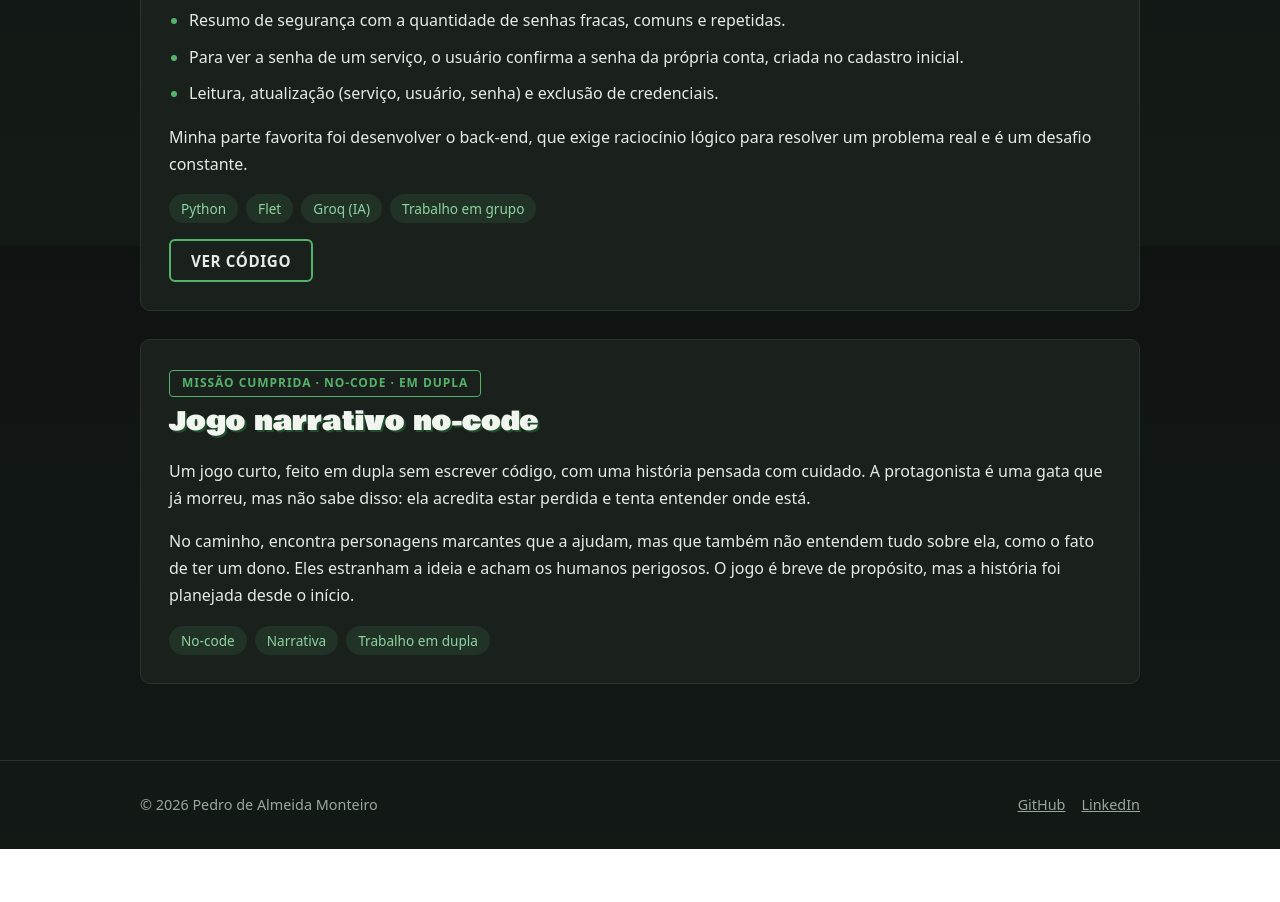
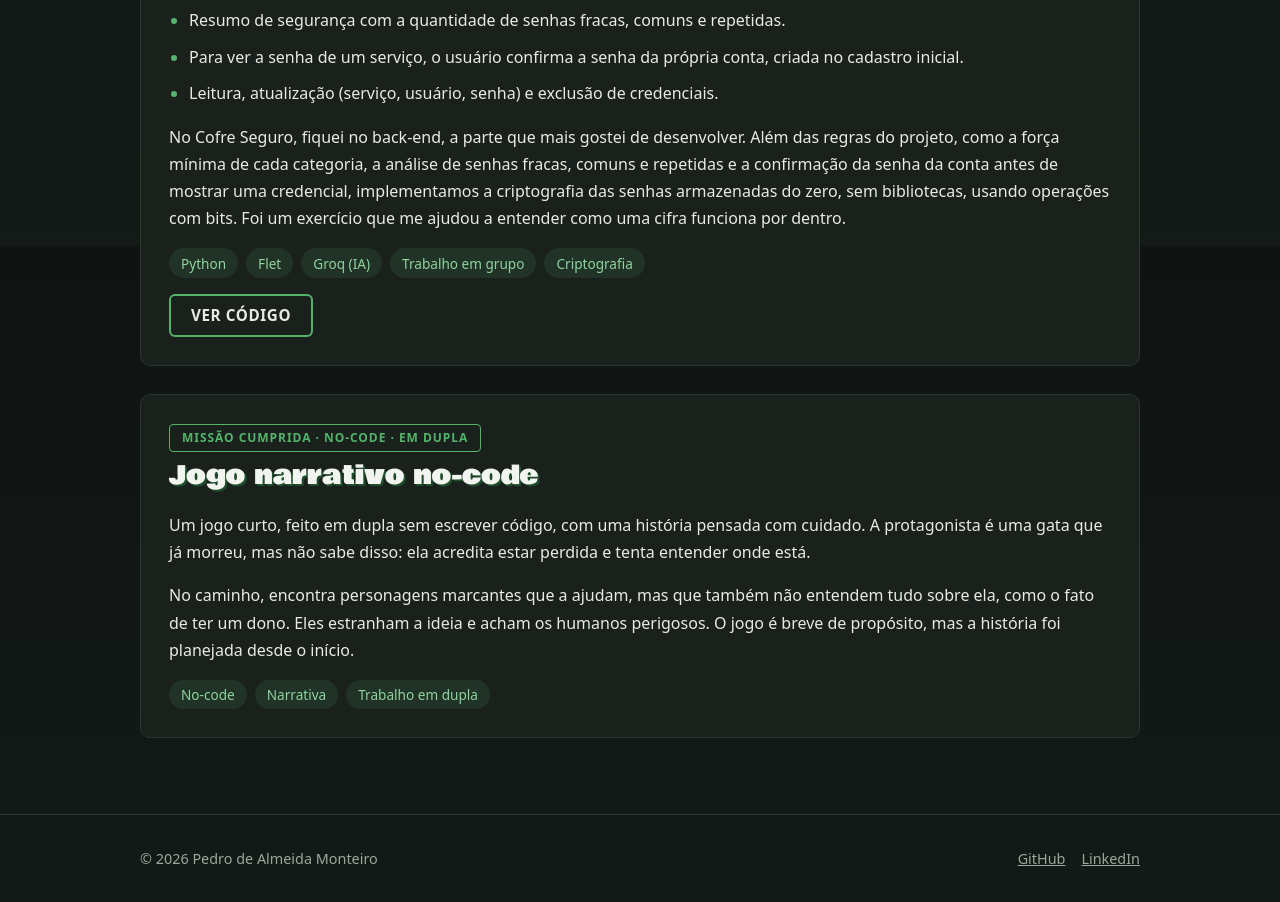
Before and after one commit to PedroALMonteiro/My-portfolio-, a plain HTML site: page projetos.html in a window 1280 px wide. Shown: the part 1354-2256 px from the top of the page. Before the commit the page ends 2203 px from the top, so only its background shows below. Drawn offline with Linux system fonts and the light colour scheme.

Commit message:
Revise back-end description and add cryptography tag
Updated the description of the back-end development experience and added a new tag for cryptography.

```diff
--- a/projetos.html
+++ b/projetos.html
@@ -76,12 +76,13 @@
           <li>Para ver a senha de um serviço, o usuário confirma a senha da própria conta, criada no cadastro inicial.</li>
           <li>Leitura, atualização (serviço, usuário, senha) e exclusão de credenciais.</li>
         </ul>
-        <p>Minha parte favorita foi desenvolver o back-end, que exige raciocínio lógico para resolver um problema real e é um desafio constante.</p>
+        <p>No Cofre Seguro, fiquei no back-end, a parte que mais gostei de desenvolver. Além das regras do projeto, como a força mínima de cada categoria, a análise de senhas fracas, comuns e repetidas e a confirmação da senha da conta antes de mostrar uma credencial, implementamos a criptografia das senhas armazenadas do zero, sem bibliotecas, usando operações com bits. Foi um exercício que me ajudou a entender como uma cifra funciona por dentro.</p>
         <ul class="tags">
           <li>Python</li>
           <li>Flet</li>
           <li>Groq (IA)</li>
           <li>Trabalho em grupo</li>
+          <li>Criptografia</li>
         </ul>
         <p><a class="botao botao--vazado" href="https://github.com/PedroALMonteiro/Projeto-CofreSeguro-Gerenciador-de-Credenciais" target="_blank" rel="noopener noreferrer">Ver código</a></p>
       </article>
@@ -89,7 +90,6 @@
       <article class="projeto" id="jogo-narrativo">
         <header>
           <p class="selo selo--ok">Missão cumprida · No-code · Em dupla</p>
-          <!-- Troque o título abaixo pelo nome do jogo. -->
           <h2>Jogo narrativo no-code</h2>
         </header>
         <p>Um jogo curto, feito em dupla sem escrever código, com uma história pensada com cuidado. A protagonista é uma gata que já morreu, mas não sabe disso: ela acredita estar perdida e tenta entender onde está.</p>
```
